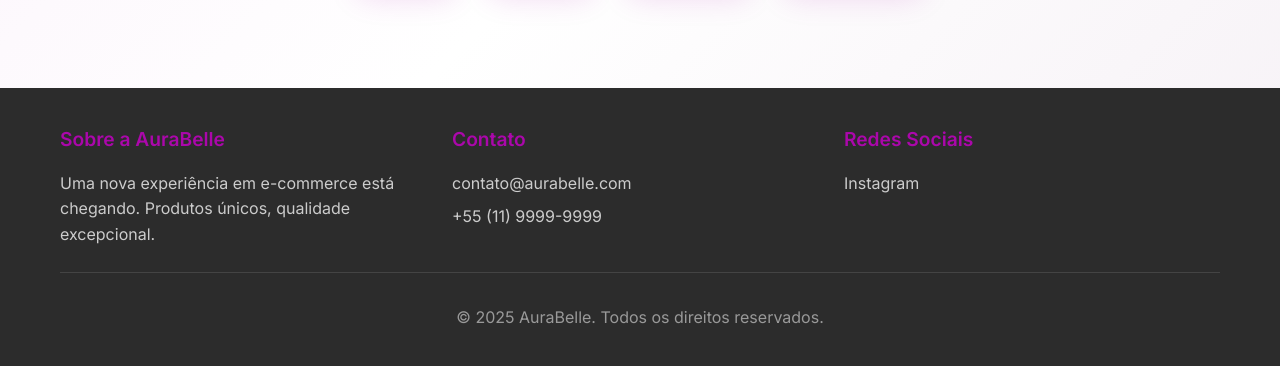
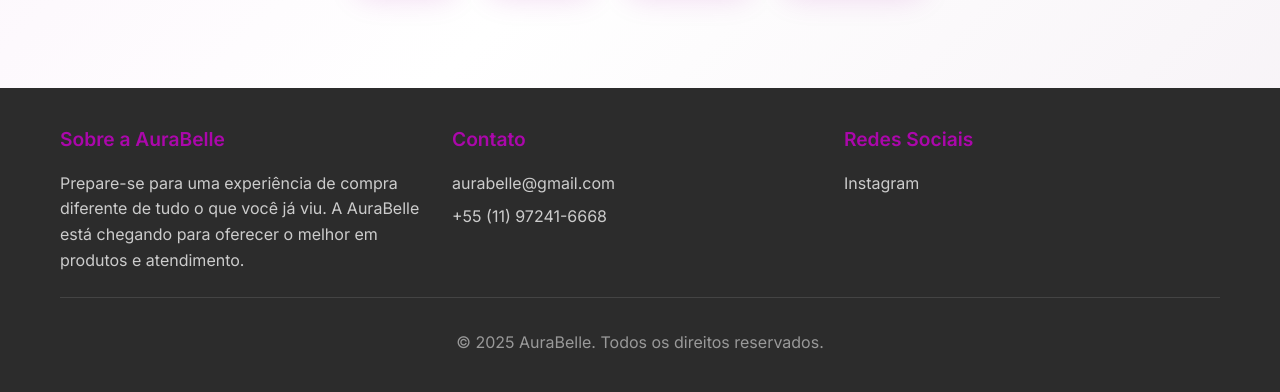
Before and after one commit to codebydavidd/Aura-Belle, a plain HTML site: page index.html in a window 1280 px wide. Shown: the part 632-1024 px from the top of the page. Before the commit the page ends 998 px from the top, so only its background shows below. Drawn offline with Linux system fonts and the light colour scheme.

Commit message:
Add files via upload

```diff
--- a/index.html
+++ b/index.html
@@ -21,7 +21,7 @@
                 <div class="hero-content">
                     <div class="brand-logo">
                         <div class="logo-circle">
-                            <img src="minha_marca-removebg-preview.png" alt="Brand Logo" class="actual-logo-image">
+                            <img src="minhalogo.png" alt="Brand Logo" class="actual-logo-image">
                         </div>
                     </div>
 
@@ -66,13 +66,13 @@
             <div class="footer-content">
                 <div class="footer-section">
                     <h4>Sobre a AuraBelle</h4>
-                    <p>Uma nova experiência em e-commerce está chegando. Produtos únicos, qualidade excepcional.</p>
+                    <p>Prepare-se para uma experiência de compra diferente de tudo o que você já viu. A AuraBelle está chegando para oferecer o melhor em produtos e atendimento.</p>
                 </div>
 
                 <div class="footer-section">
                     <h4>Contato</h4>
-                    <p>contato@aurabelle.com</p>
-                    <p>+55 (11) 9999-9999</p>
+                    <p>aurabelle@gmail.com</p>
+                    <p>+55 (11) 97241-6668</p>
                 </div>
 
                 <div class="footer-section">
```
Also changed, not shown: minhalogo.png (added).
